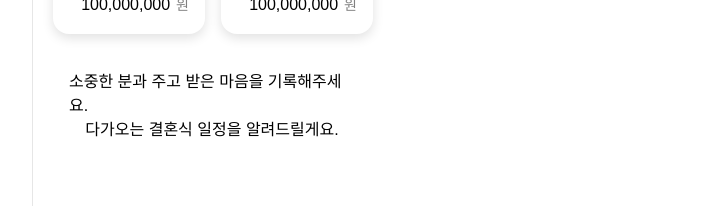
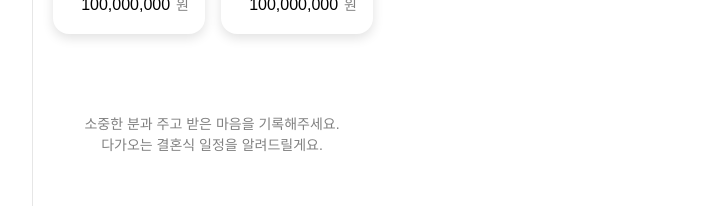
Before and after one commit to kangmin01/Garden-of-Records, a React (Create React App) app: page / in a window 1280 px wide. Shown: the part 459-665 px from the top of the page, without its empty margins (428-1154 px from the left). Built offline with nearby package versions, Linux system fonts and the light colour scheme; no server answers.

Commit message:
fix: Add scroll to main page

```diff
--- a/src/pages/ChangePassword.tsx
+++ b/src/pages/ChangePassword.tsx
@@ -1,7 +1,7 @@
 import { SubmitHandler, useForm } from "react-hook-form";
 import Header from "../components/Header";
 import { ChangePasswordType } from "../types/user";
-import axios, { AxiosError } from "axios";
+import axios from "axios";
 import { useNavigate } from "react-router-dom";
 
 export default function ChangePassword() {
--- a/src/pages/Home.tsx
+++ b/src/pages/Home.tsx
@@ -201,17 +201,17 @@ export default function Home() {
             />
           </div>
         </div>
-        <div className="pt-[486px] w-full px-5">
-          <section className="divide-y-[1px] px-[16px]">
+        <div className="pt-[486px] px-[16px]">
           {upcomingEvents.length !== 0 ? (
+            <div className="h-[172px] overflow-y-auto">
               <EventList records={upcomingEvents} />
+            </div>
           ) : (
-              <div className="flex flex-col items-center justify-center">
+            <div className="pt-[44px] flex flex-col items-center justify-center text-[14px] font-normal text-gray2">
               <span>소중한 분과 주고 받은 마음을 기록해주세요.</span>
               <span>다가오는 결혼식 일정을 알려드릴게요.</span>
             </div>
           )}
-          </section>
         </div>
       </div>
       <FloatingButton />
```
Lines whose indentation alone changed are shown as unchanged.
